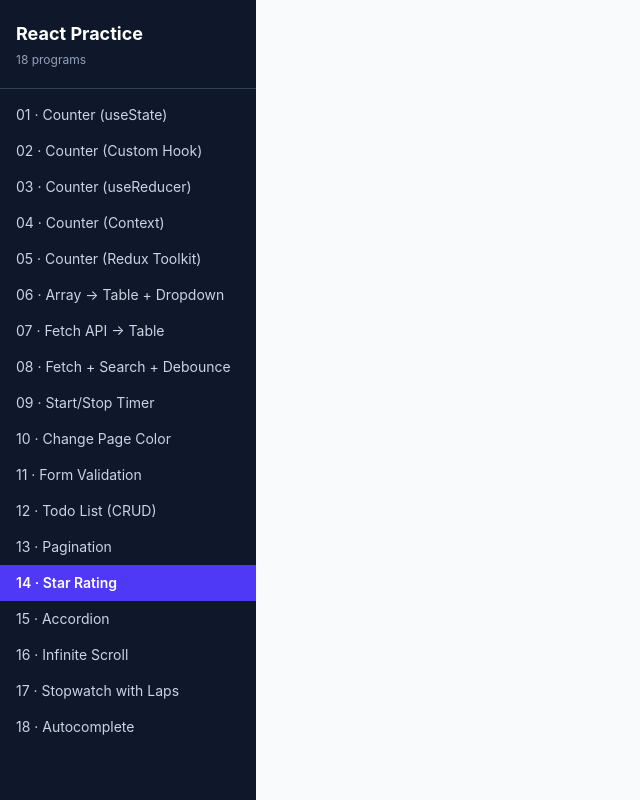
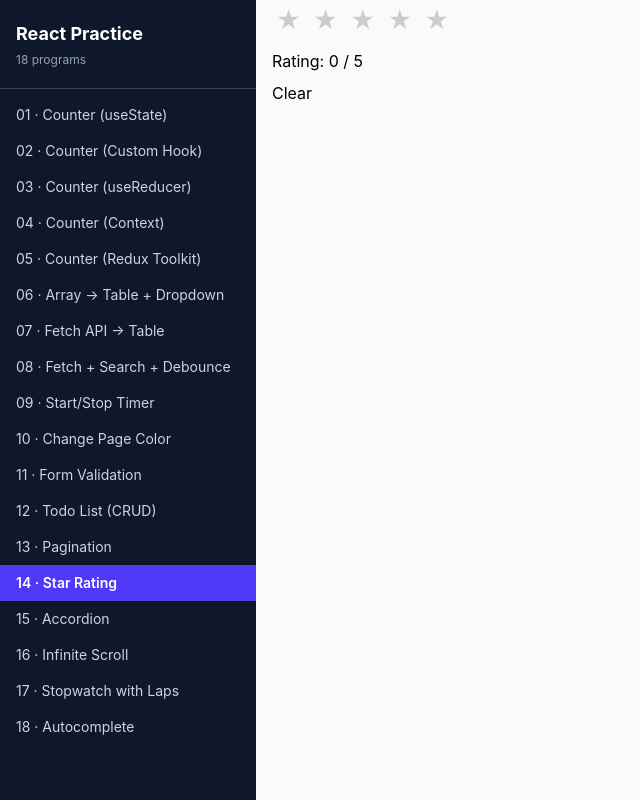
Before and after one commit to amrit-sbagga/full-stack-practice-programs, a React (Vite) app in the folder react-programs/: page /14-star-rating in a window 1280 px wide. Shown: the whole page, without its empty margins (0-640 px from the left). Built offline with nearby package versions, Linux system fonts and the light colour scheme.

Commit message:
feat: implemented star rating component

```diff
--- a/react-programs/src/programs/14-star-rating/index.tsx
+++ b/react-programs/src/programs/14-star-rating/index.tsx
@@ -9,6 +9,69 @@
  *   - A "Clear" button resets the rating to 0
  */
 
+import { useState } from "react";
+
+
+const MAX = 5;
+const STAR_IDS = [1, 2, 3, 4, 5];
+
 export default function StarRating() {
-  return <div />;
+  const [rating, setRating] = useState(0);
+  const [hover, setHover] = useState(0);
+
+  const display = hover > 0 ? hover : rating;
+
+  return (
+  <div style={{ 'padding': '16px' }}>
+    <div
+      role="group"
+      aria-label="Star rating"
+      onMouseLeave={() => setHover(0)}
+      style={{'display': 'flex', 'gap': '4px', 'alignItems' : 'center'}}>
+      {
+        STAR_IDS.map((n) => {
+          const filled = n <= display;
+          return (
+          <button
+            key={n}
+            type="button"
+            aria-label={`Rate ${n} out of ${MAX} stars`}
+            aria-pressed={rating === n}
+            onMouseEnter={() => setHover(n)}
+            onClick={() => setRating(n)}
+            style={{
+              'border' : 'none',
+              'fontSize': '24px',
+              'lineHeight': '1px',
+              'cursor': 'pointer',
+              'background': 'transparent',
+              'padding' : '4px',
+              'color': filled ? '#f5b301' : '#ccc'
+            }}
+          >
+            ★
+          </button>)
+        })
+      }
+
+
+    </div>
+
+    <p style={{ 'marginTop' : '24px' }}>
+      Rating: {rating} / {MAX}
+    </p>
+
+      <button
+        type="button"
+        disabled={rating === 0}
+        style={{ 'marginTop' : '8px' }}
+        onClick={() => {
+          setRating(0);
+          setHover(0)
+        }}
+      >
+      Clear
+      </button>
+
+  </div>);
 }
```
